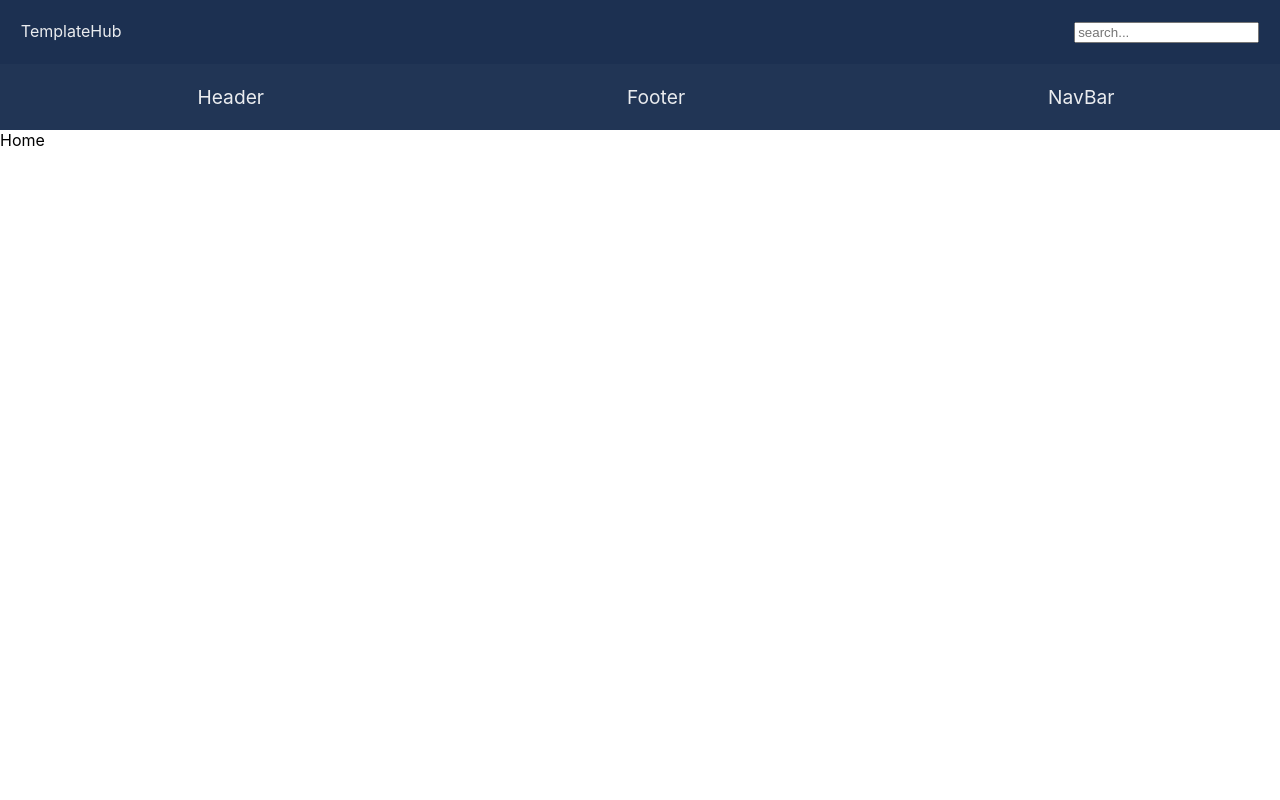
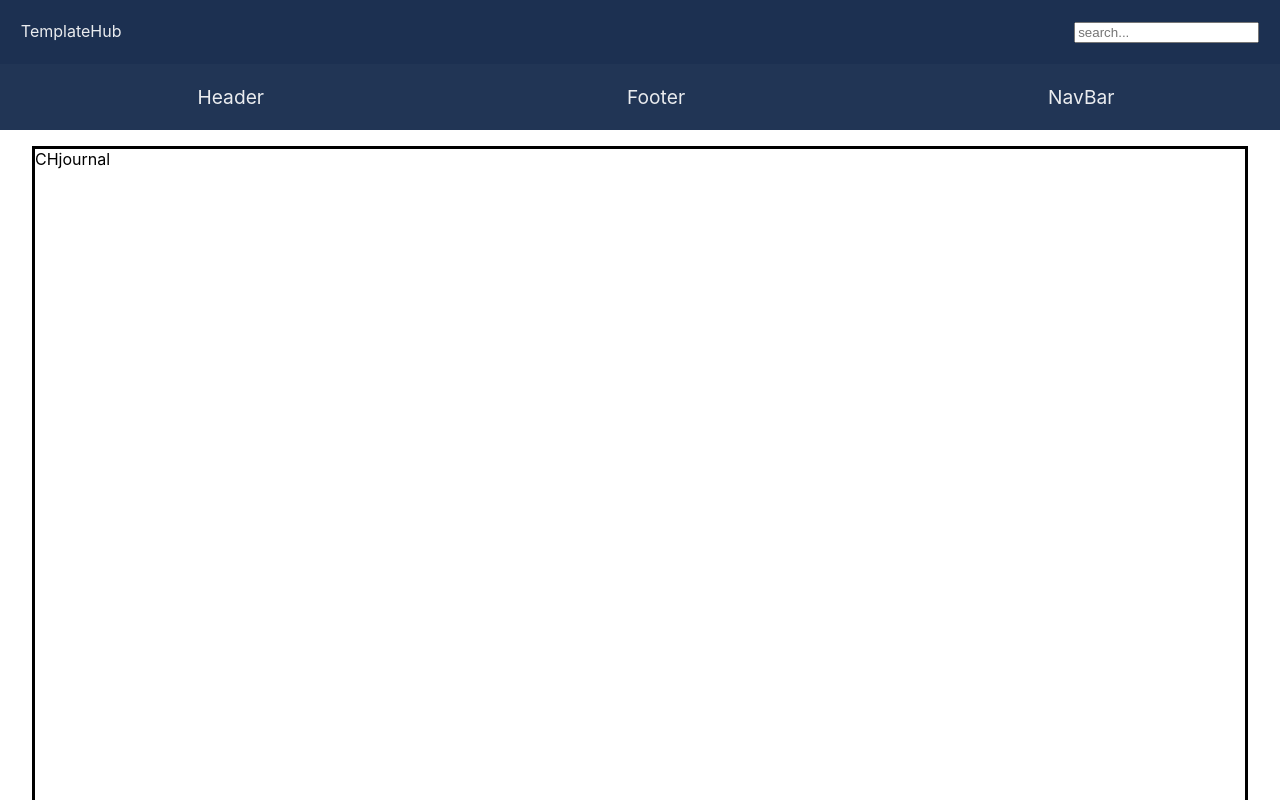
Before and after one commit to SacleuxBenoit/ReactTemplateHub, a React (Create React App) app in the folder templatehub/: page /PHjournal in a window 1280 px wide. Shown: the top 800 px of the page. Built offline with nearby package versions, Linux system fonts and the light colour scheme.

Commit message:
init header / page / style && route for a journal header

```diff
--- a/templatehub/src/App.js
+++ b/templatehub/src/App.js
@@ -2,6 +2,7 @@ import { BrowserRouter as Router, Routes, Route } from 'react-router-dom'
 import Home from './Pages/Home/Home';
 import MainHeader from './Components/Header/MainHeader';
 import PLNBecommerce from './Pages/LeftNavBar/PLNBecommerce';
+import PHjournal from './Pages/Header/PHjournal';
 
 function App() {
   return (
@@ -11,6 +12,7 @@ function App() {
         <Routes>
           <Route path="*" element={<Home />} />
           <Route path="/PLNBecommerce" element={<PLNBecommerce />} />
+          <Route path="/PHjournal" element={<PHjournal />} />
         </Routes>
       </Router>
     </div>
--- /dev/null
+++ b/templatehub/src/Components/Header/CHjournal.js
@@ -0,0 +1,8 @@
+import '../../Styles/Header/SHjournal.css'
+function CHjournal() {
+    return (
+        <div>CHjournal</div>
+    )
+}
+
+export default CHjournal
--- /dev/null
+++ b/templatehub/src/Pages/Header/PHjournal.js
@@ -0,0 +1,10 @@
+import CHjournal from "../../Components/Header/CHjournal"
+function PHjournal() {
+    return (
+        <div className="gridTemplate">
+            <CHjournal />
+        </div>
+    )
+}
+
+export default PHjournal
```
Also changed, not shown: templatehub/src/Styles/Header/SHjournal.css (added).
